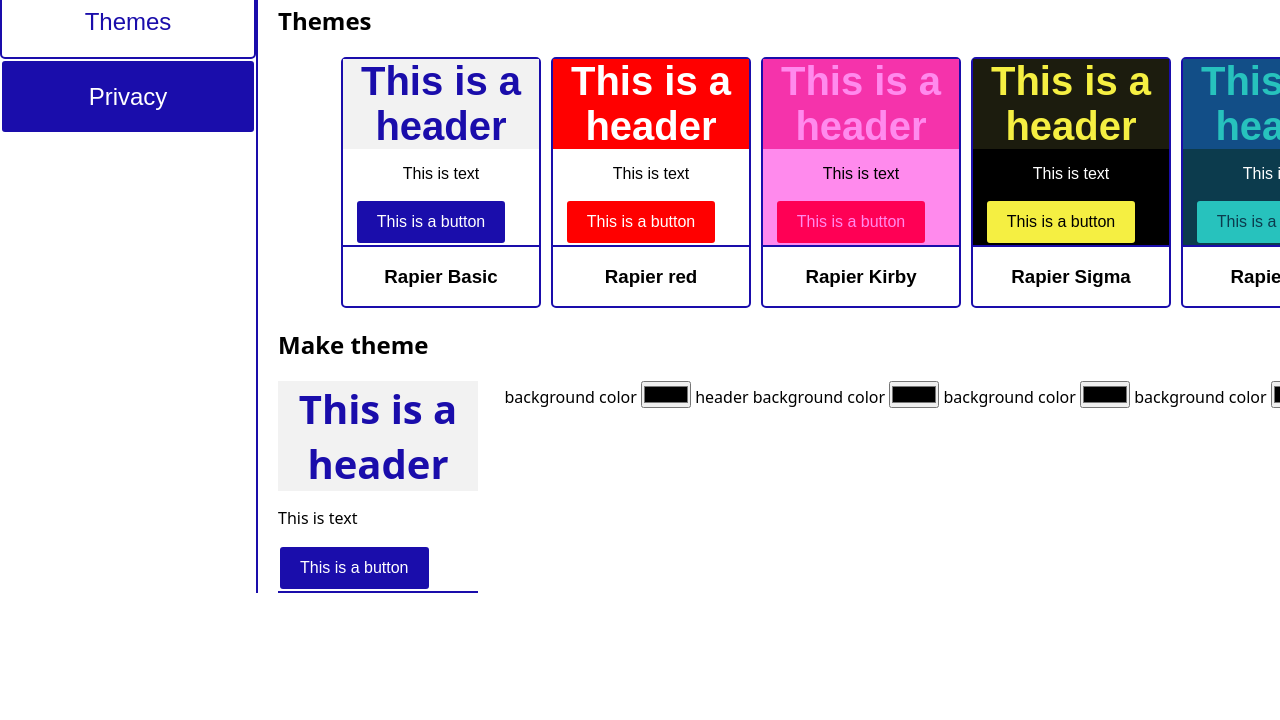
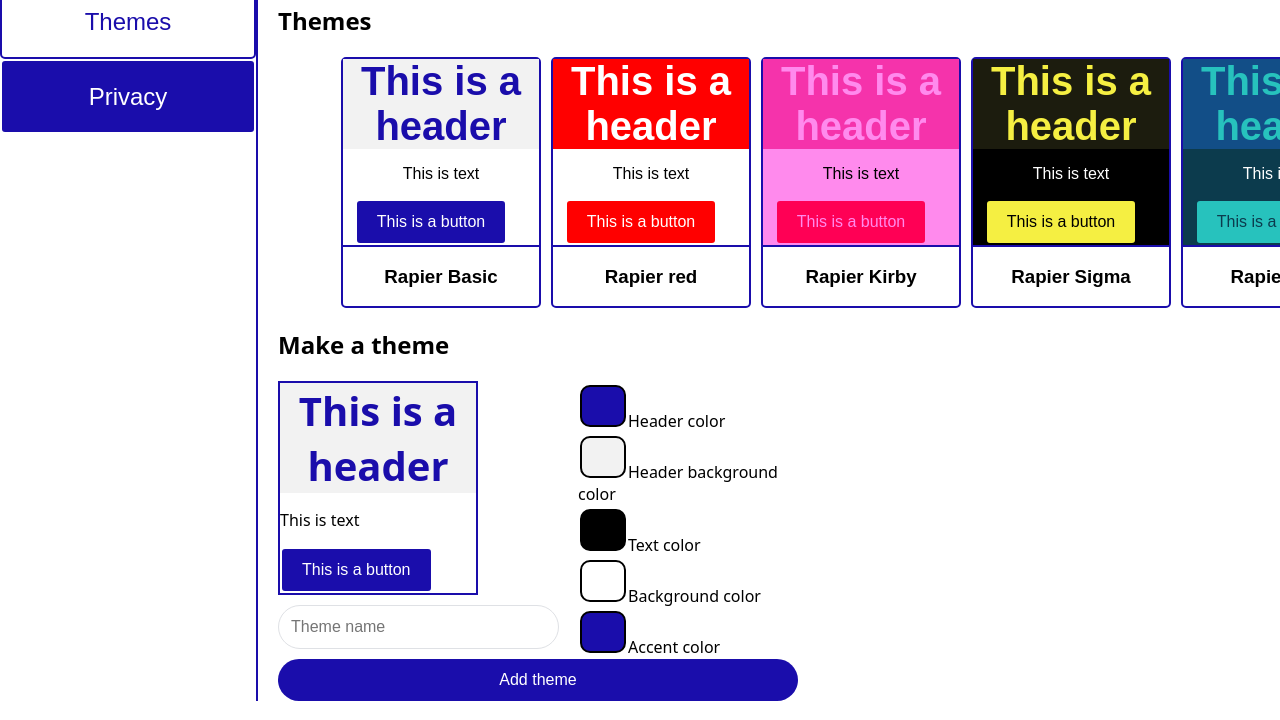
Before and after one commit to WilliamMehren/searchEngine, a plain HTML site: page Front-end/settings.html in a window 1280 px wide. Shown: the part 80-800 px from the top of the page. Drawn offline with Linux system fonts and the light colour scheme.

Commit message:
web changes

```diff
--- a/Front-end/scripts/settings.js
+++ b/Front-end/scripts/settings.js
@@ -62,8 +62,22 @@
     root.style.setProperty("--text-color",themeData["color_text"]);
     localStorage.setItem("theme",JSON.stringify(themeData))
 }
+let themeForm = document.getElementById("themeForm")
+themeForm.addEventListener("change",(event)=>{
+    let box = document.getElementById("customBox");
+    let header = document.getElementById("customHeader");
+    let text = document.getElementById("customText");
+    let btn = document.getElementById("customButton");
+    let headerColor = document.getElementById("customHeaderColor").value;
+    let headerBack = document.getElementById("customHeaderBackgroundColor").value;
+    let color = document.getElementById("customAccentColor").value;
+    let background = document.getElementById("customBackgroundColor").value;
+    let textColor = document.getElementById("CustomTextColor").value;
+
+    box.setAttribute("style",`background-color:${background};`)
+    header.setAttribute("style",`color:${headerColor};background-color:${headerBack};`)
+    text.setAttribute("style",`color:${textColor};`)
+    btn.setAttribute("style",`color:${background};background-color:${color};border-color:${background};`)
+
+});
 buildThemes()
-//--primary-color: #fff;
-//--secondary-color:#f2f2f2;
-//--acccent-color:#1a0dab;
-//--text-color:black;
--- a/Front-end/settings.html
+++ b/Front-end/settings.html
@@ -22,21 +22,27 @@
         <div id="themes">
             <h2>Themes</h2>
             <div id="themeHolder"></div>
-            <h2>Make theme</h2>
+            <h2>Make a theme</h2>
             <div id="themeMaker">
-                <div class="preTheme" id="colorshow">
-                    <div style="background-color:#fff;">
-                        <h1 style="color:#1a0dab;background-color:#f2f2f2;">This is a header</h1>
-                        <p style="color:black;">This is text</p>
-                        <button style="color:#fff;background-color:#1a0dab;border-color:#fff;">This is a button</button>
+
+                <form id="themeForm">
+                    <div class="preTheme" id="colorshow">
+                        <div style="background-color:#fff;" id="customBox">
+                            <h1 style="color:#1a0dab;background-color:#f2f2f2;" id="customHeader">This is a header</h1>
+                            <p style="color:black;" id="customText">This is text</p>
+                            <button style="color:#fff;background-color:#1a0dab;border-color:#fff;" id="customButton">This is a button</button>
+                        </div>
+
                     </div>
-                </div>
-                <form id="themeForm">
-                    <label for="background">background color</label> <input type="color" name="background" id="">
-                    <label for="headerbaackground">header background color</label> <input type="color" name="headerbaackground>" id="">
-                    <label for="background color">background color</label> <input type="color" name="accentcolor>" id="">
-                    <label for="background color">background color</label> <input type="color" name="text>" id="">
-                    <label for="background color">background color</label> <input type="color" name="header>" id="">
+                    <div id="colors">
+                        <div><input type="color" name="headercolor>" value="#1a0dab" id="customHeaderColor"><label for="headercolorr">Header color</label></div>
+                        <div><input type="color" name="headerbackground>" value="#f2f2f2" id="customHeaderBackgroundColor"><label for="headerbackground">Header background color</label></div>
+                        <div><input type="color" name="textcolor>" id="CustomTextColor"><label for="textcolor">Text color</label></div>
+                        <div><input type="color" name="background" value="#ffffff" id="customBackgroundColor"><label for="background">Background color</label></div>
+                        <div><input type="color" name="accentcolor>" value="#1a0dab" id="customAccentColor"><label for="accentcolor">Accent color</label></div>
+                    </div>
+                    <input type="text" name="" id="themeNamer" placeholder="Theme name">
+                    <input type="submit" class="btn" value="Add theme" id="themeAdder">
                 </form>
             </div>
 
--- a/Front-end/styles/settings.css
+++ b/Front-end/styles/settings.css
@@ -29,11 +29,41 @@
     margin-top: 20px;
 
 }
-#themeMaker{
+#themeForm{
     display: grid;
-    grid-template-columns: auto auto;
+    grid-template-areas: "color picker" "color picker" "color picker" "color picker" "name picker" "add add";
+    grid-template-columns: 300px 240px;
+    grid-template-rows: auto auto auto auto auto auto;
+}
+input[type="color"]{
+    border: none;
+    appearance: none;
+    background-color: transparent;
+    width: 50px;
+    height: 50px;
+}
+input[type="color"]::-webkit-color-swatch{
+border-radius: 10px;
+border: 2px solid var(--text-color);
 }
 .preTheme{
     width: 200px;
     padding: 0px;
 }
+#colorshow{
+    grid-area: color;
+}
+#colorshow > div{
+    border:2px solid var(--acccent-color);
+}
+#colors{
+    grid-area: picker;
+}
+#themeNamer{
+    grid-area: name;
+    margin-top: 10px;
+    width: 85%;
+}
+#themeAdder{
+    grid-area: add;
+}
```
Also changed, not shown: Front-end/scripts/search.js (+6 -2 lines).
